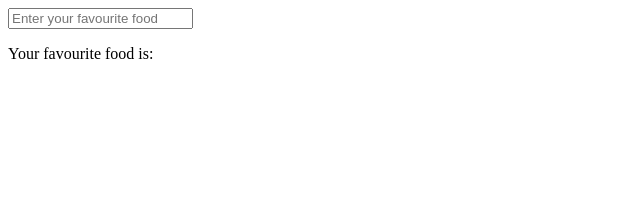
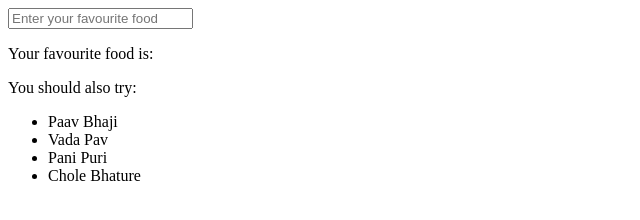
Before and after one commit to VireshShahHotwax17/AngularJS, a website: page index.html in a window 1280 px wide. Shown: the whole page, without its empty margins (0-640 px from the left). Drawn offline with nearby package versions, Linux system fonts and the light colour scheme.

Commit message:
Learned and implemented the ng-app, ng-init, ng-repeat directives also studied about expressions in angular js

```diff
--- a/index.html
+++ b/index.html
@@ -7,8 +7,13 @@
     <link href="styles/style.css" type="text/css" />
     <script src="node_modules/angular/angular.min.js"></script>
 </head>
-<body>
+<body ng-init="foods=['Paav Bhaji', 'Vada Pav', 'Pani Puri', 'Chole Bhature']">
     <input type="text" placeholder="Enter your favourite food" ng-model="favFood" />
     <p>Your favourite food is: {{ favFood }}</p>
+    <!-- Expression in angular -->
+    <p>You should also try:</p>
+    <ul>
+        <li ng-repeat="food in foods">{{ food }}</li>
+    </ul>
 </body>
 </html>
```
